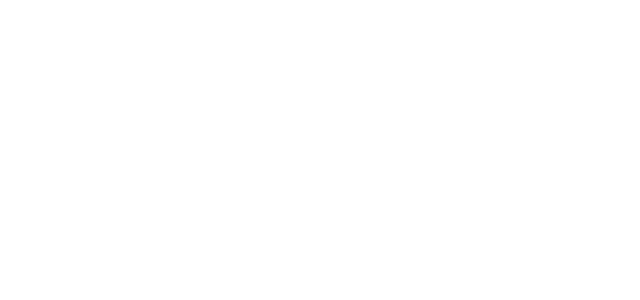
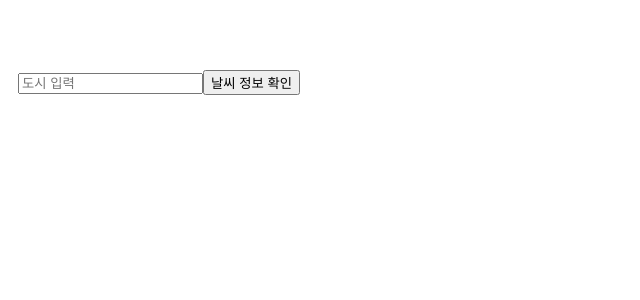
Before and after one commit to Likelion-YeungNam-Univ/12th-fe-10th-assignment, a React (Create React App) app: page / in a window 1280 px wide. Shown: the top 300 px of the page, without its empty margins (0-640 px from the left). Built offline with nearby package versions, Linux system fonts and the light colour scheme.

Commit message:
날씨 api 완성(디자인 제외)

```diff
--- a/package.json
+++ b/package.json
@@ -6,9 +6,11 @@
     "@testing-library/jest-dom": "^5.17.0",
     "@testing-library/react": "^13.4.0",
     "@testing-library/user-event": "^13.5.0",
+    "axios": "^1.7.2",
     "react": "^18.3.1",
     "react-dom": "^18.3.1",
     "react-scripts": "5.0.1",
+    "styled-components": "^6.1.11",
     "web-vitals": "^2.1.4"
   },
   "scripts": {
--- a/public/index.html
+++ b/public/index.html
@@ -1,29 +1,7 @@
 <!DOCTYPE html>
 <html lang="en">
   <head>
-    <meta charset="utf-8" />
-    <link rel="icon" href="%PUBLIC_URL%/favicon.ico" />
-    <meta name="viewport" content="width=device-width, initial-scale=1" />
-    <meta name="theme-color" content="#000000" />
-    <meta
-      name="description"
-      content="Web site created using create-react-app"
-    />
-    <link rel="apple-touch-icon" href="%PUBLIC_URL%/logo192.png" />
-    <!--
-      manifest.json provides metadata used when your web app is installed on a
-      user's mobile device or desktop. See https://developers.google.com/web/fundamentals/web-app-manifest/
-    -->
-    <link rel="manifest" href="%PUBLIC_URL%/manifest.json" />
-    <!--
-      Notice the use of %PUBLIC_URL% in the tags above.
-      It will be replaced with the URL of the `public` folder during the build.
-      Only files inside the `public` folder can be referenced from the HTML.
 
-      Unlike "/favicon.ico" or "favicon.ico", "%PUBLIC_URL%/favicon.ico" will
-      work correctly both with client-side routing and a non-root public URL.
-      Learn how to configure a non-root public URL by running `npm run build`.
-    -->
     <title>React App</title>
   </head>
   <body>
--- a/src/App.js
+++ b/src/App.js
@@ -1,9 +1,59 @@
+import { useState } from "react";
+import axios from "axios";
+import styled from "styled-components";
 
 function App() {
+
+  const [city, setCity] = useState('');
+  const [result, setResult] = useState({});
+
+  const API_key = "0724e7c87275904de29ff7329d6eae99"
+  const url = `https://api.openweathermap.org/data/2.5/weather?q=${city}&appid=${API_key}`
+
+  const searchWeather = async() => {
+    try {
+      const res = await axios.get(url)
+      console.log(res)
+      setResult(res.data)
+    } catch (error) {
+      console.error(error);
+      window.alert("받아오기 실패")
+    }
+  }
+
+
   return (
-    <div>
-    </div>
+    <AppWraper>
+      <input type="text" placeholder="도시 입력" value={city} onChange={(e)=>setCity(e.target.value)}></input>
+      <button onClick={searchWeather}>날씨 정보 확인</button>
+
+      {/* result가 빈 오브젝트가 아닐 때만 실행 */}
+      {Object.keys(result).length !==0 &&(
+      <Result>
+        <img src={result.weather[0].icon} alt="" />
+        <h2>{result.name}</h2>
+        {/* 소수점 한 자리 수까지 온도 표현 */}
+        <div>Temperature: {Math.round((result.main.temp - 273.15)*10)/10}°C</div>
+        <div>Weather: {result.weather[0].main}</div>
+      </Result>
+
+      )}
+
+    </AppWraper>
   );
 }
 
 export default App;
+
+
+const AppWraper = styled.div`
+width: 50%;
+margin-top: 60px;
+padding: 10px;
+`;
+
+const Result = styled.div`
+margin-top: 60px;
+padding: 10px;
+border: 1px blue solid;
+`;
```
Also changed, not shown: 1 other file (tests, documents, lock files or other folders).
